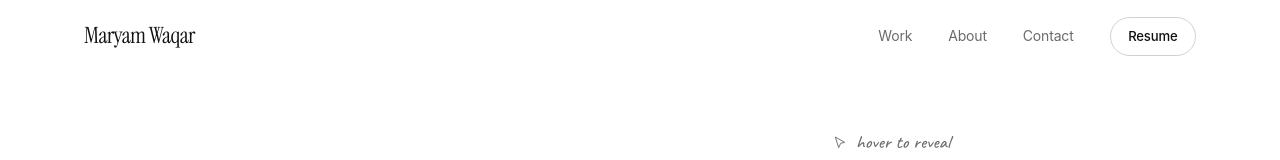
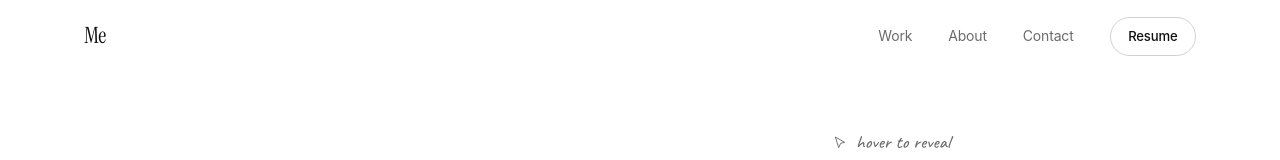
Before and after one commit to maryamwaqar1305/mrymwaq, a React (Vite) app: page / in a window 1280 px wide. Shown: the top 160 px of the page. Built offline with nearby package versions, Linux system fonts and the light colour scheme.

Commit message:
modified content.js

```diff
--- a/src/data/content.js
+++ b/src/data/content.js
@@ -5,7 +5,7 @@ import projLumiere from "../assets/projects/lumie.png";
 
 
 export const profile = {
-  name: "Maryam Waqar",
+  name: "Me",
   firstName: "Maryam",
   role: "Fullstack Developer & Designer",
   heroSub:
```
